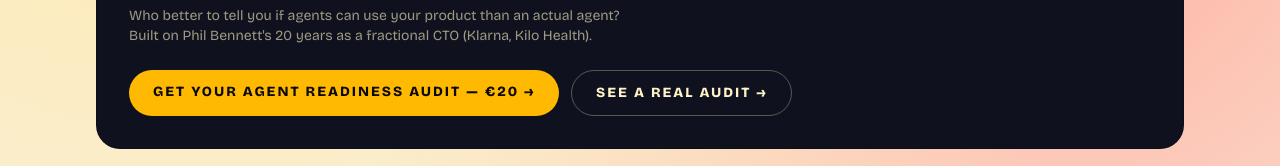
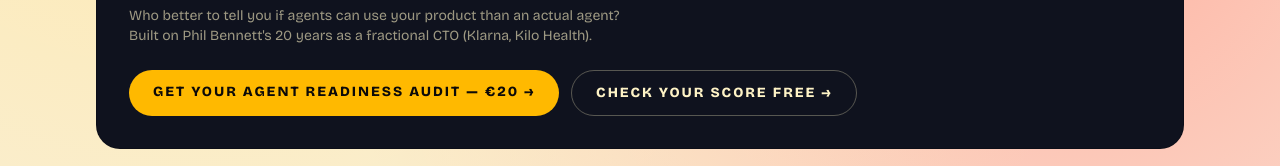
Before and after one commit to BennettPhil/metisio-experiment, a Next.js app: page / in a window 1280 px wide. Shown: the part 628-794 px from the top of the page. Built offline with nearby package versions, Linux system fonts and the light colour scheme.

Commit message:
feat: link homepage secondary CTA to /score widget

```diff
--- a/src/app/page.tsx
+++ b/src/app/page.tsx
@@ -83,10 +83,10 @@ export default function Home() {
             Get Your Agent Readiness Audit — €20 →
           </Link>
           <Link
-            href="/blog/sample-audit-balsamiq"
+            href="/score"
             className="rounded-full border border-amber-100/30 px-6 py-3 text-sm font-black uppercase tracking-[0.14em] text-amber-100 transition hover:bg-white/10"
           >
-            See a Real Audit →
+            Check Your Score Free →
           </Link>
         </div>
       </section>
```
